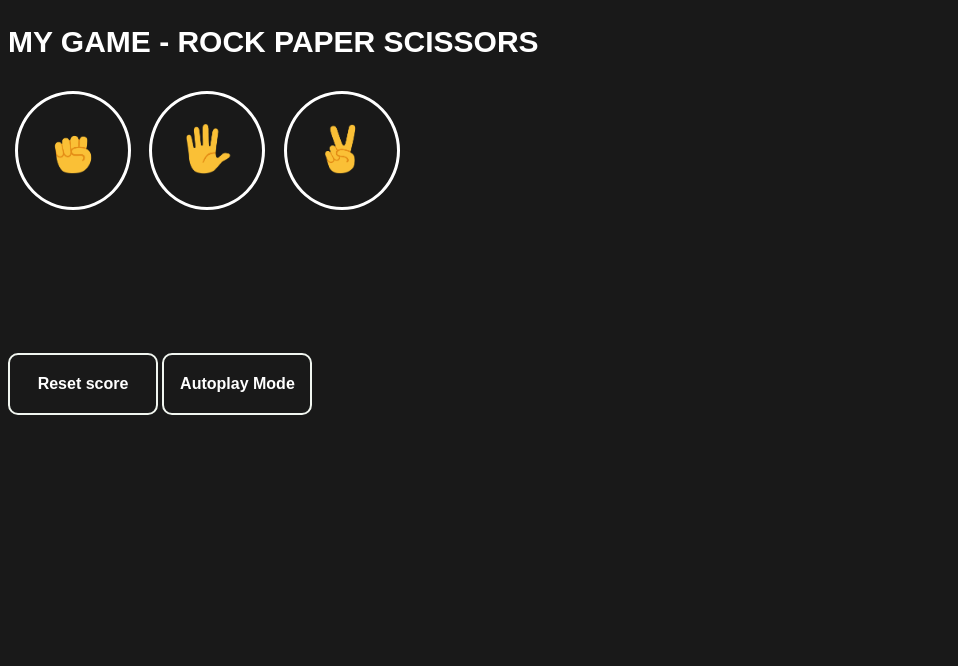
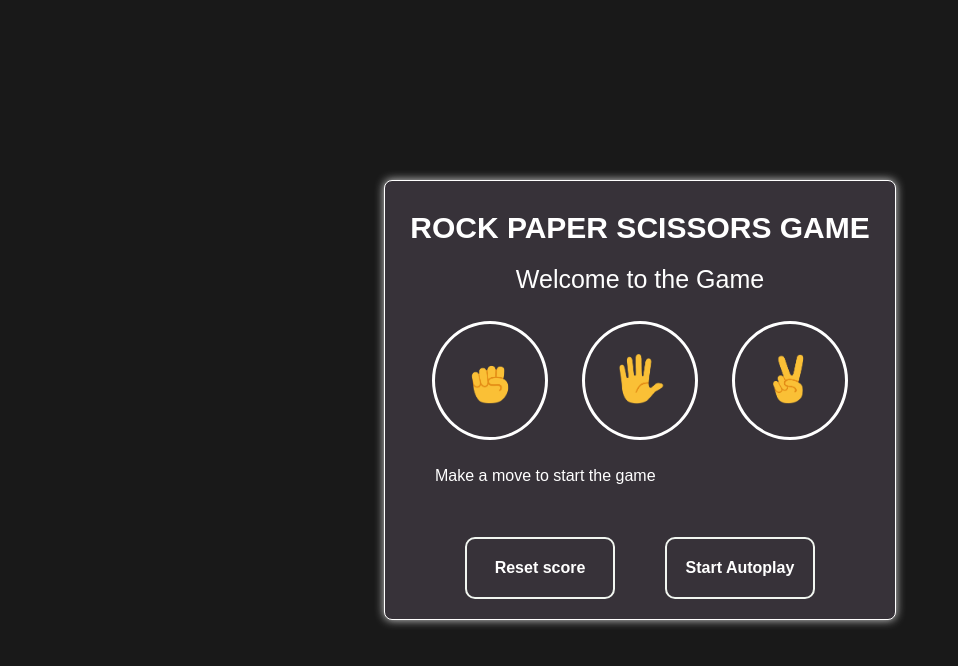
Before and after one commit to officialpurpledragon01/rps-game, a plain HTML site: page index.html in a window 1280 px wide. Shown: the whole page, without its empty margins (0-958 px from the left). Drawn offline with Linux system fonts and the light colour scheme.

Commit message:
UI Updated and New Feature included

```diff
--- a/index.html
+++ b/index.html
@@ -14,8 +14,16 @@
   </style> -->
 </head>
 <body>
-  <h2> My Game - Rock Paper scissors </h2>
+  <div id="appContainer">
+    <section class="header">
+      <h1> Rock Paper scissors Game</h1>
+      <p>
+        Welcome to the Game
+      </p>
+    </section>
 
+    <section class="main">
+      <div class="move-btn-container">
         <button onclick="playGame('rock')" class="move-btn">
           <img src="rock-emoji.png" alt="">
         </button>
@@ -27,20 +35,33 @@
         <button onclick="playGame('scissors')" class="move-btn">
           <img src="scissors-emoji.png" alt="">
         </button>
+      </div>
 
-  <p class="result">  </p>
+      <div class="gameStat">
+        <span>
+          <p class="result"> </p>
           <p class="move">
+            Make a move to start the game
+          </p>
+        </span>
 
-  </p>
-  <p class="score"> </p>
+        <span class="score">
 
+        </span>
+      </div>
+
+      <div class="actionBtn">
         <button onclick="resetScore()" class="btn">
           Reset score
         </button>
 
-  <button onclick="autoPlay();" class="btn">
-    Autoplay Mode
+        <button onclick="autoPlay();" class="btn" id="autoPlay">
+          Start Autoplay
         </button>
+      </div>
+    </section>
+
+  </div>
 
  <script src="script.js"> </script>
 </body>
--- a/script.js
+++ b/script.js
@@ -27,11 +27,13 @@ let score =  JSON.parse(localStorage.getItem('score'));
   intervalId = setInterval(() => {
       const playerMove = getComputerMove();
       playGame(playerMove);
-        }, 2000);
+      }, 1000);
     isAutoPlaying = true;
+    document.querySelector('#autoPlay').innerText = 'Stop Autoplay';
   } else {
     clearInterval(intervalId);
     isAutoPlaying = false;
+    document.querySelector('#autoPlay').innerText = 'Start Autoplay';
   }
 }
 
@@ -94,14 +96,54 @@ let score =  JSON.parse(localStorage.getItem('score'));
     score.ties += 1
   }
 
+  //Agreegator
+  let leading = '';
+  if (score.wins > score.looses) {
+    leading = `You are leading the game `
+  } else if (score.wins === score.looses) {
+    leading = `No one is leading the game `
+  } else if (score.wins < score.looses) {
+    leading = `Computer is leading the game `
+  }
+  sessionStorage.setItem('lead', leading);
+
   function updateScoreElement() {
-      document.querySelector('.score').innerHTML =`Wins: ${score.wins}, Losses: ${score.looses}, Ties: ${score.ties}`;
+    document.querySelector('.score').innerHTML =`
+      <h3> Score Board </h3>
+      <p>Wins: ${score.wins} </p>
+      <p>Losses: ${score.looses}</p>
+      <p>Ties: ${score.ties}</p>
+      <p class='agreggate'> ${leading}</p>
+    `;
   }
 
   localStorage.setItem('score', JSON.stringify(score));
 
   document.querySelector('.result').innerHTML = result;
-    document.querySelector('.move').innerHTML =`You <img src="${playerMove}-emoji.png" alt="${playerMove}">
-    <img src="${computerMove}-emoji.png" alt="${computerMove}"> Computer`;
+  document.querySelector('.move').innerHTML =`
+    <span class='myMove'>
+      You <img src="${playerMove}-emoji.png" alt="${playerMove}">
+    </span>
+    <span class='cmpMove'>
+      Computer <img src="${computerMove}-emoji.png" alt="${computerMove}">
+    </span>
+  `;
   updateScoreElement();
 }
+
+const fetchResult = JSON.parse(localStorage.getItem('score'));
+let fetchLead = sessionStorage.getItem('lead');
+
+if (!fetchLead) {
+  fetchLead = 'loading...';
+}
+
+document.querySelector('.score').innerHTML =`
+  <h3> Score Board </h3>
+  <p>Wins: ${fetchResult.wins} </p>
+  <p>Losses: ${fetchResult.looses} </p>
+  <p>Ties: ${fetchResult.ties} </p>
+  <p class='agreggate'> ${fetchLead} </p>
+`;
+
+console.log(crypto.randomUUID());
--- a/style.css
+++ b/style.css
@@ -1,11 +1,48 @@
+*{
+  margin: 0;
+  padding: 0;
+  box-sizing: border-box;
+}
 body {
   background-color:  rgb(25, 25, 25);
   color: white;
   font-family: Arial;
+
+  display: flex;
+  justify-content: center;
+  align-items: center;
+
+  height: 100vh;
 }
-h2{
+#appContainer{
+  display: flex;
+  flex-direction: column;
+  justify-content: center;
+  align-items: center;
+
+  border: 1px solid white;
+  border-radius: 8px;
+  max-width: 700px;
+  min-width: 460px;
+  margin: 10px 30px;
+  padding: 10px;
+  background-color: rgb(55, 50, 57);
+  box-shadow: 0 0 10px rgba(240, 240, 240, 0.877);
+}
+.header{
+  text-align: center;
+  margin-top: 20px;
+  padding: 0 15px;
+}
+.header h1{
   font-size: 30px;
+  text-wrap: balance;
   text-transform: uppercase;
+  padding-bottom: 20px;
+}
+.header p{
+  font-size: 25px;
+  text-wrap: balance;
 }
 .result{
   font-size: 25px;
@@ -29,13 +66,20 @@ img {
   border: 2px solid rgb(241, 246, 240);
   border-radius: 10px;
   padding: 20px 0;
-    transition: 0.5s;
+  transition: 0.3s;
 }
 .btn:hover{
   width: 152px;
   padding: 21px 0;
 
-    background-color: rgb(40, 184, 136);
+  background-color: rgb(66, 36, 48);
+}
+.move-btn-container{
+  display: flex;
+  justify-content: center;
+  align-items: center;
+  gap: 20px;
+  margin-top: 20px;
 }
 .move-btn{
   background-color: transparent;
@@ -44,3 +88,22 @@ img {
   padding: 30px;
   margin: 7px;
 }
+.gameStat{
+  display: flex;
+  /* justify-content: ; */
+  column-gap: 50px;
+  margin-left: 10px;
+  margin-bottom: 40px;
+}
+.move{
+  display: flex;
+  flex-direction: column;
+}
+.actionBtn{
+  display: flex;
+  align-items: center;
+  justify-content: center;
+  gap: 50px;
+  /* margin-top: 20px; */
+  margin-bottom: 10px;
+}
```
Also changed, not shown: 1 other file. Lines whose indentation alone changed are shown as unchanged.
